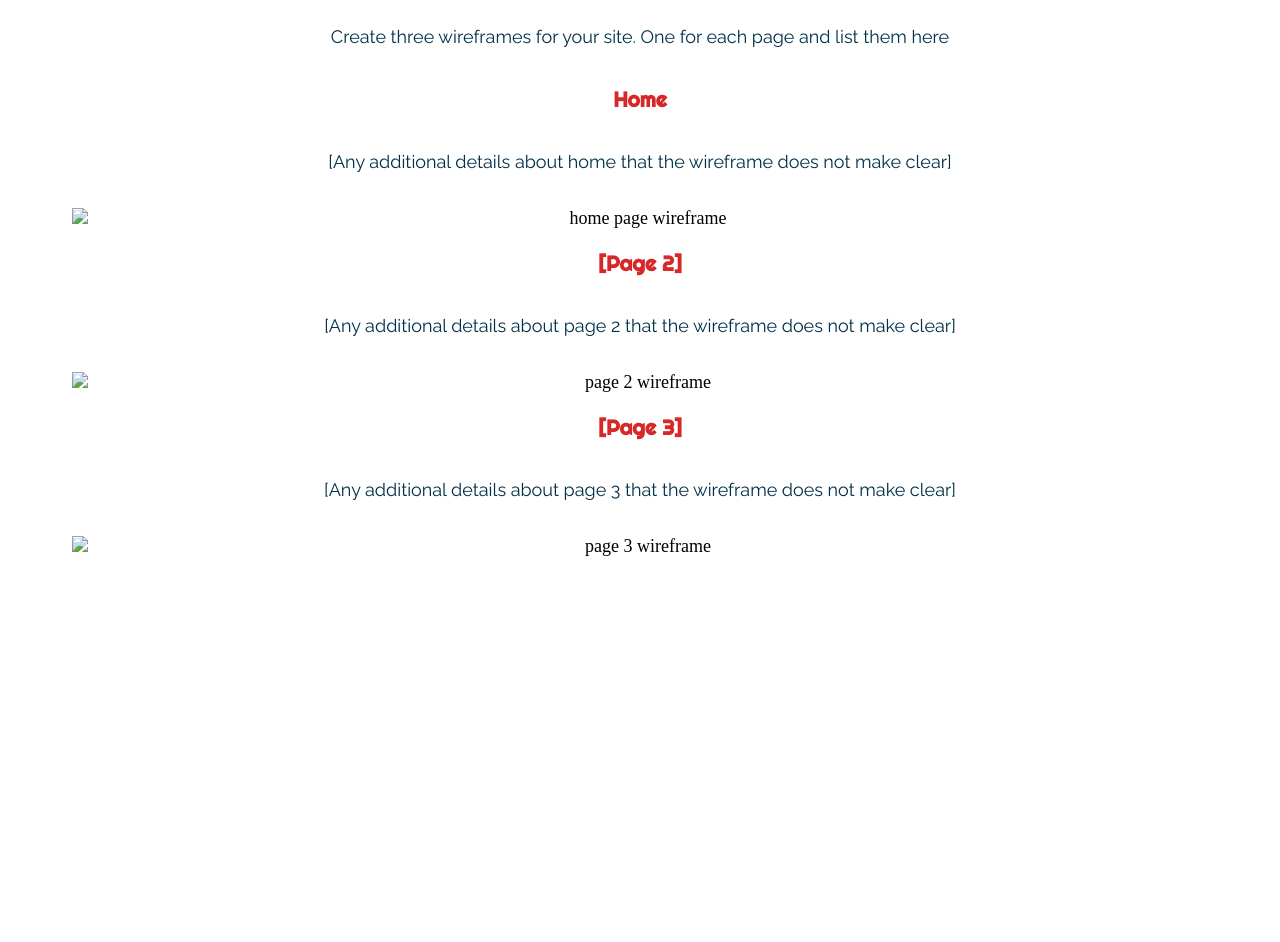
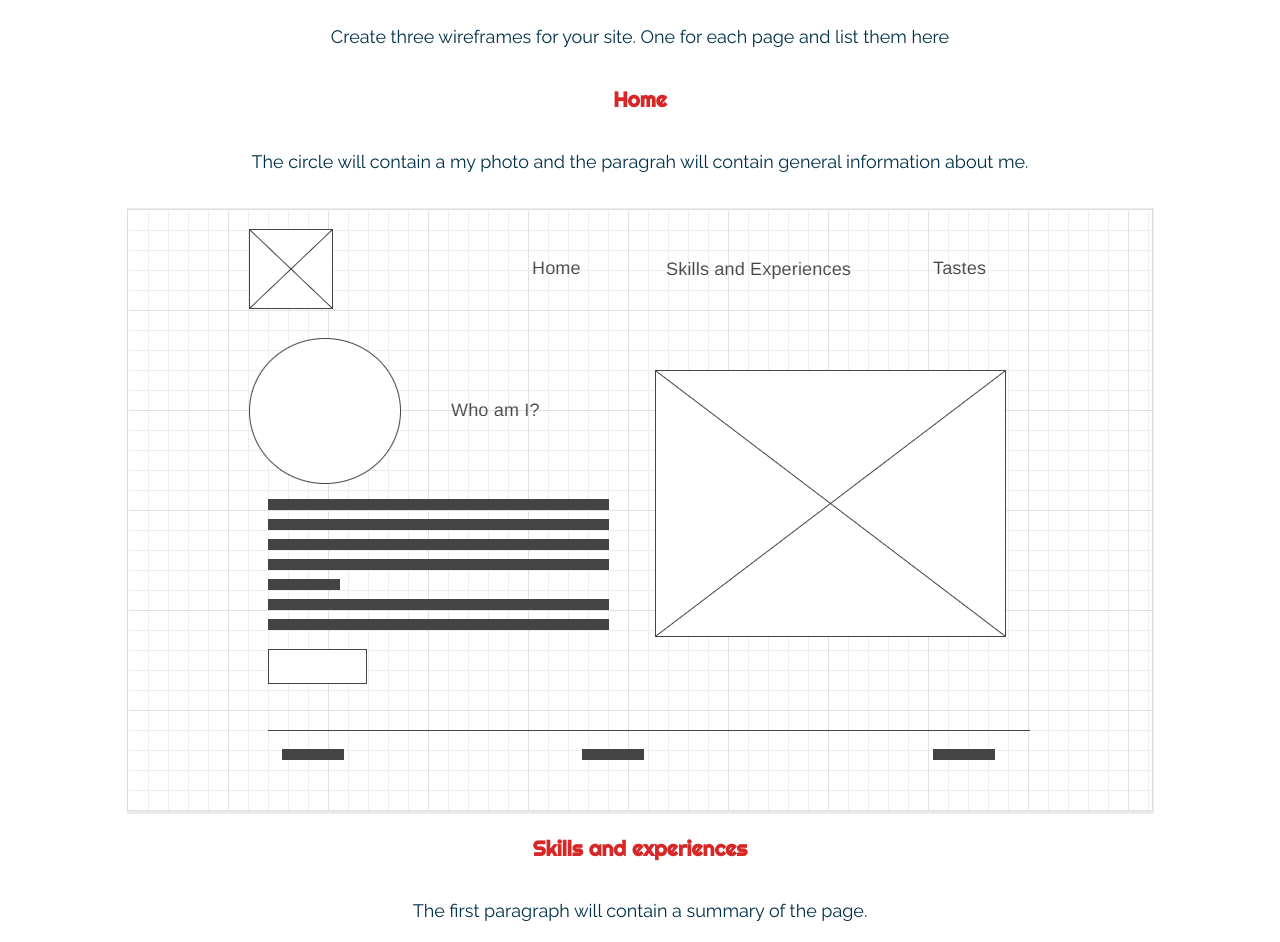
Before and after one commit to keanu-r-m/wdd130, a plain HTML site: page portfolio/site-plan.html in a window 1280 px wide. Shown: the part 8080-9022 px from the top of the page. Before the commit the page ends 8709 px from the top, so only its background shows below. Drawn offline with Linux system fonts and the light colour scheme.

Commit message:
Portfolio wireframe complete

```diff
--- a/portfolio/site-plan.html
+++ b/portfolio/site-plan.html
@@ -193,21 +193,21 @@
 
       <h3>Home</h3>
       <p>
-        [Any additional details about home that the wireframe does not make clear]
+        The circle will contain a my photo and the paragrah will contain general information about me.
       </p>
-      <img src="#" alt="home page wireframe">
+      <img src="images/home.PNG" alt="home page wireframe">
 
-      <h3>[Page 2]</h3>
+      <h3>Skills and experiences</h3>
       <p>
-        [Any additional details about page 2 that the wireframe does not make clear]
+        The first paragraph will contain a summary of the page.
       </p>
-      <img src="#" alt="page 2 wireframe">
+      <img src="images/skills_and_experiences.PNG" alt="page 2 wireframe">
 
-      <h3>[Page 3]</h3>
+      <h3>Tastes</h3>
       <p>
-        [Any additional details about page 3 that the wireframe does not make clear]
+        The images will display pictures of some of my tastes except the logo.
       </p>
-      <img src="#" alt="page 3 wireframe">
+      <img src="images/tastes.png" alt="page 3 wireframe">
     </main>
   </body>
 
```
Also changed, not shown: portfolio/images/home.PNG (added), portfolio/images/skills_and_experiences.PNG (added), portfolio/images/tastes.png (added).
